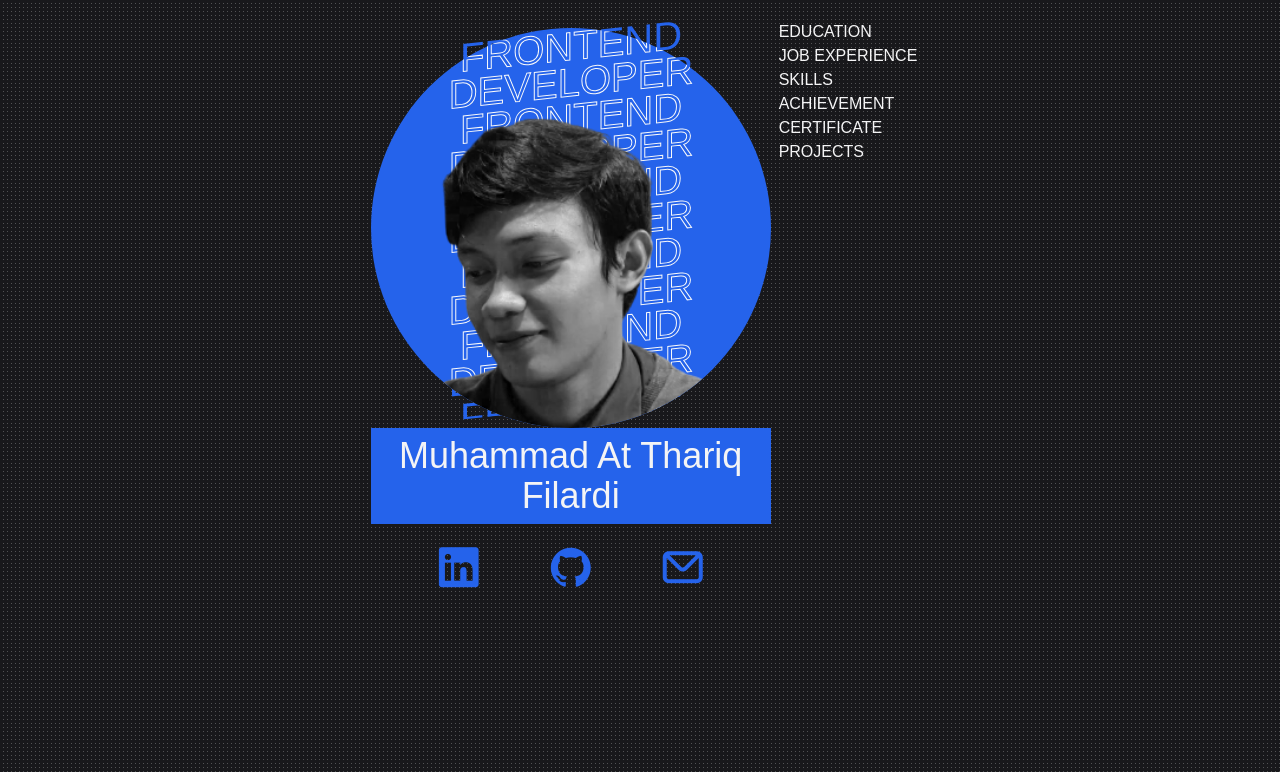
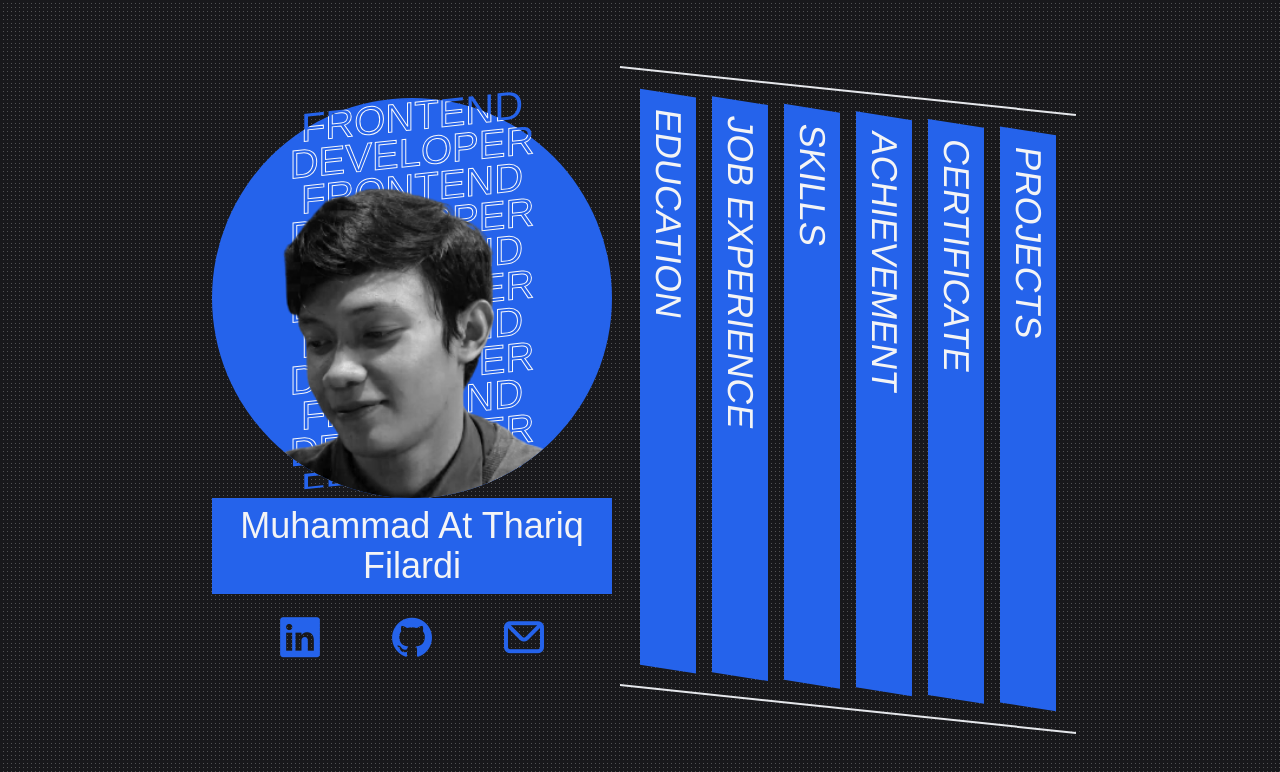
Before and after one commit to crazould/crazould.github.io, a React (Vite) app: page / in a window 1280 px wide. Shown: the top 772 px of the page. Built offline with nearby package versions, Linux system fonts and the light colour scheme; a web font is replaced by a local one.

Commit message:
style profile desc

```diff
--- a/src/App.jsx
+++ b/src/App.jsx
@@ -44,16 +44,14 @@ function App() {
             </a>
           </div>
         </div>
-        <div className="profile-desc">
-          <ul>
-            <li>EDUCATION</li>
-            <li>JOB EXPERIENCE</li>
-            <li>SKILLS</li>
-            <li>ACHIEVEMENT</li>
-            <li>CERTIFICATE</li>
-            <li>PROJECTS</li>
-          </ul>
-        </div>
+        <ul className="profile-desc">
+          <li className='desc-item'>EDUCATION</li>
+          <li className='desc-item'>JOB EXPERIENCE</li>
+          <li className='desc-item'>SKILLS</li>
+          <li className='desc-item'>ACHIEVEMENT</li>
+          <li className='desc-item'>CERTIFICATE</li>
+          <li className='desc-item'>PROJECTS</li>
+        </ul>
       </div>
     </div>
   )
--- a/src/index.css
+++ b/src/index.css
@@ -5,7 +5,7 @@
 :root{
   --primary-color: #2563eb;
   --secondary-color: #18181b;
-  --accent-color: #fafafa;
+  --accent-color: #f4f4f5;
 }
 
 .body {
@@ -13,21 +13,20 @@
   background-image: repeating-linear-gradient(-45deg, rgba(255, 255, 255, 0.25), rgba(255, 255, 255, 0.25) 1px, transparent 1px, transparent 6px);
   background-size: 4px 4px;
   user-select: none;
-  @apply min-h-screen bg-zinc-900;
+  @apply min-h-screen bg-zinc-900 flex justify-center items-center py-10;
 }
 
 .wrapper {
-  @apply p-5 flex justify-center flex-wrap;
+  @apply flex justify-center flex-wrap;
 }
 
 .profile-intro {
-  @apply p-2 mb-5 text-blue-600;
+  @apply p-2 mb-10 text-blue-600;
 }
 
 .profile-intro-desc{
   @apply flex flex-col items-center mb-3 md:mb-5 relative w-[280px] md:w-[400px];
 }
-
 
 .profile-job-out{
   @apply text-3xl -skew-y-6 md:text-[2.5rem] text-center absolute h-[255px] md:h-[380px] overflow-hidden;
@@ -61,5 +60,12 @@ i {
 }
 
 .profile-desc {
-  @apply flex flex-col items-center text-zinc-100;
+  @apply  text-zinc-100 border-y-2 flex flex-wrap justify-center skew-y-6 p-3;
 }
+
+.desc-item{
+  @apply bg-blue-600 m-2 py-4 px-2 text-xl skew-y-3 md:text-4xl;
+  font-family: 'Futura XBlk BT', sans-serif;
+  writing-mode: vertical-rl;
+  text-orientation: mixed;
+}
```
